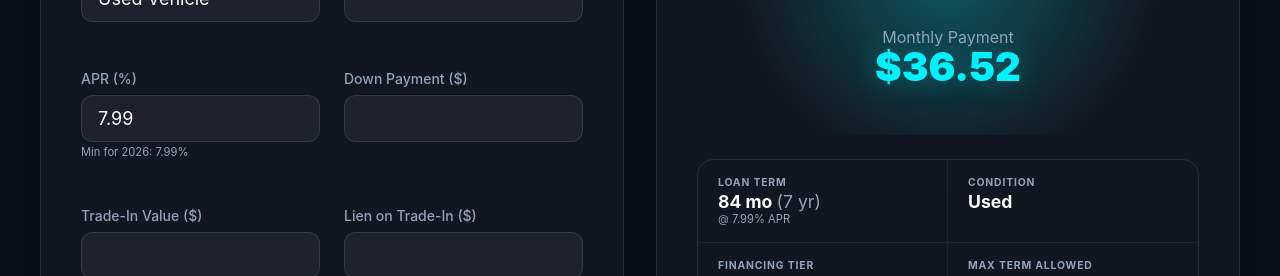
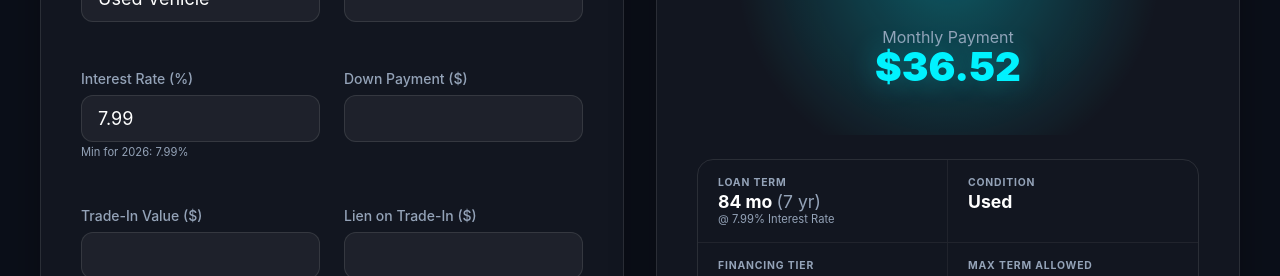
Before and after one commit to arshad1416/auto-loan-calculator, a React (Vite) app: page / in a window 1280 px wide. Shown: the part 436-712 px from the top of the page. Built offline with nearby package versions, Linux system fonts and the light colour scheme; no server answers.

Commit message:
Rename user-facing APR labels to Interest Rate
Aligns UI with contract semantics: the input is the stated interest
rate, not effective APR (APRs run 1-2.6pts higher with fees).
Labels in LoanInputs (fwd+reverse), LoanResults summary, and the
year-change adjustment banner updated.

```diff
--- a/src/App.tsx
+++ b/src/App.tsx
@@ -23,7 +23,7 @@ const App: React.FC = () => {
     ? (() => {
         const parts: string[] = [];
         if (state.adjustments.apr) {
-          parts.push(`APR adjusted to ${state.adjustments.apr.to}%`);
+          parts.push(`Interest rate adjusted to ${state.adjustments.apr.to}%`);
         }
         if (state.adjustments.termMonths) {
           parts.push(`term adjusted to ${state.adjustments.termMonths.to} months`);
--- a/src/components/LoanInputs.tsx
+++ b/src/components/LoanInputs.tsx
@@ -91,9 +91,9 @@ const LoanInputs: React.FC<Props> = ({
 
         {reverseMode ? (
           <>
-            {/* APR (editable) */}
+            {/* Interest Rate (editable) */}
             <div className="input-group">
-              <label>APR (%)</label>
+              <label>Interest Rate (%)</label>
               <input
                 type="number"
                 name="apr"
@@ -170,9 +170,9 @@ const LoanInputs: React.FC<Props> = ({
               />
             </div>
 
-            {/* APR */}
+            {/* Interest Rate */}
             <div className="input-group">
-              <label>APR (%)</label>
+              <label>Interest Rate (%)</label>
               <input
                 type="number"
                 name="apr"
--- a/src/components/LoanResults.tsx
+++ b/src/components/LoanResults.tsx
@@ -65,7 +65,7 @@ const LoanResults: React.FC<Props> = ({ inputs, results, reverseMode, targetBiWe
             <div className="metric-value">
               {inputs.termMonths} mo <span style={{ color: 'var(--text-secondary)', fontWeight: 400 }}>({Math.round(inputs.termMonths / 12)} yr)</span>
             </div>
-            <div style={{ fontSize: '0.7rem', color: 'var(--text-secondary)' }}>@ {inputs.apr}% APR</div>
+            <div style={{ fontSize: '0.7rem', color: 'var(--text-secondary)' }}>@ {inputs.apr}% Interest Rate</div>
           </div>
           <div className="metric">
             <label>Condition</label>
--- a/src/lib/calculator-reducer.ts
+++ b/src/lib/calculator-reducer.ts
@@ -168,7 +168,7 @@ export function calculatorReducer(state: CalculatorState, action: CalculatorActi
       if (state.reverseMode) {
         const newInputs = { ...oldInputs, vehicleYear: year };
         const rulesResult = calculateAutoLoan(newInputs);
-        // Clamp APR — if user's APR is below new year's minimum, bump it up
+        // Clamp rate — if user's rate is below new year's minimum, bump it up
         const clampedApr = Math.max(newInputs.apr, rulesResult.minApr);
         const finalInputs = { ...newInputs, apr: clampedApr };
         // Reset term to max for new year
```
